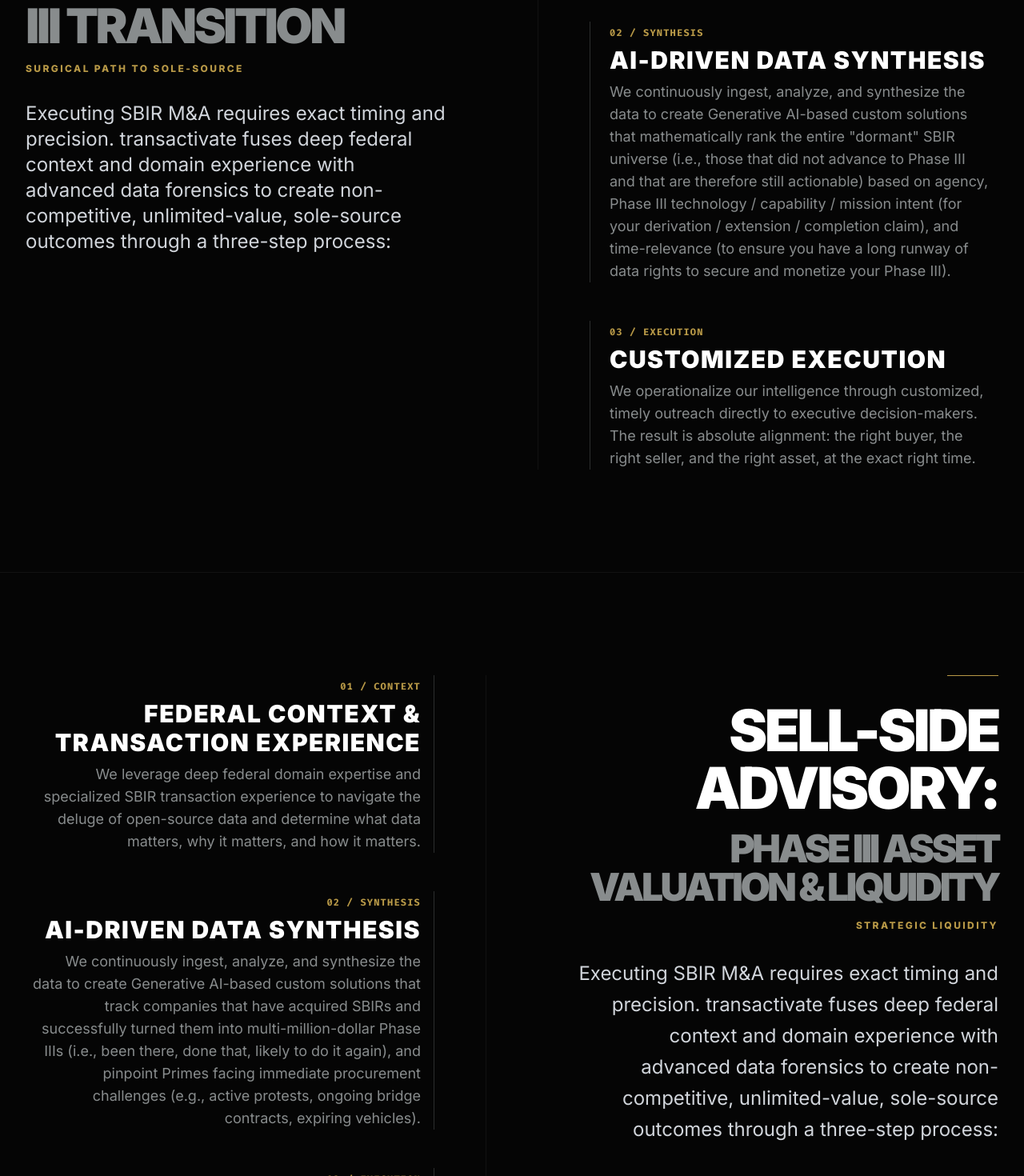
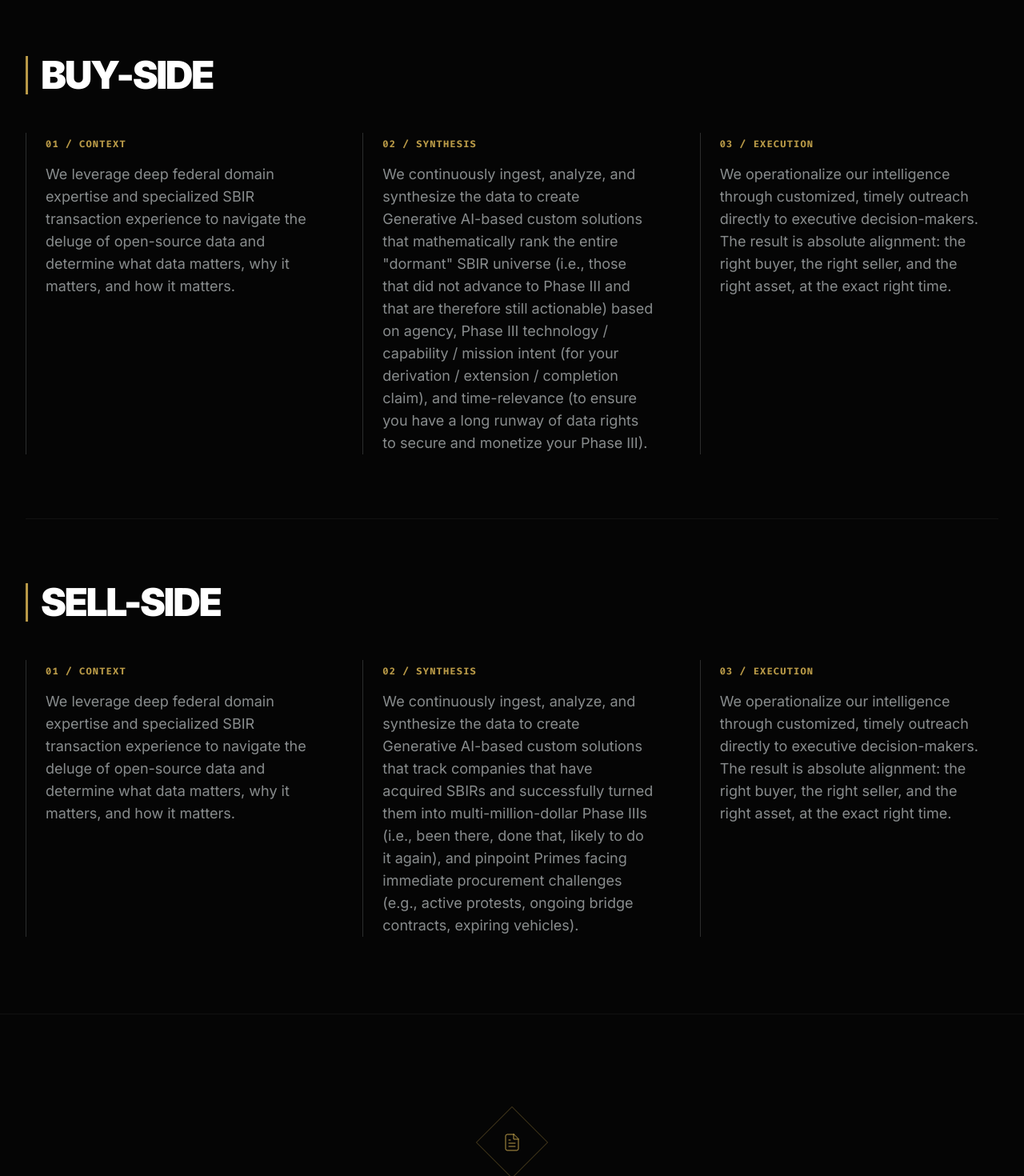
Before and after one commit to transactivate/website, a React (Vite) app: page / in a window 1280 px wide. Shown: the part 1220-2690 px from the top of the page at 80% size. Built offline with nearby package versions, Linux system fonts and the light colour scheme.

Commit message:
Execute strict architectural consolidation: Merge Buy-Side and Sell-Side into a singular Master Methodology component to eliminate narrative redundancy while matching exact White Paper semantics

```diff
--- a/src/App.jsx
+++ b/src/App.jsx
@@ -201,13 +201,7 @@ function App() {
            <LandingKey onNavigate={handleNavClick} />
         </section>
 
-        <section id="buyers">
-           <BuyersKey />
-        </section>
-
-        <section id="sellers">
-           <SellersKey />
-        </section>
+        <MethodologyKey />
 
         <section id="faq">
            <FaqKey />
@@ -282,107 +276,80 @@ const LandingKey = ({ onNavigate }) => (
   </motion.div>
 );
 
-const BuyersKey = () => (
+const MethodologyKey = () => (
+  <section className="py-24 relative z-10 w-full xl:container mx-auto px-6 md:px-8 border-t border-brand-steel/10">
     <motion.div
       initial={{ opacity: 0 }}
       whileInView={{ opacity: 1 }}
       viewport={{ once: true, margin: "-100px" }}
       transition={{ duration: 0.8 }}
-    className="w-full xl:container mx-auto px-6 md:px-8 py-16 md:py-32 border-t border-brand-steel/10"
+      className="flex flex-col mb-16 md:mb-24 text-center max-w-4xl mx-auto"
     >
-    <div className="flex flex-col lg:grid lg:grid-cols-12 gap-8 lg:gap-16">
-      <div className="lg:col-span-6 flex flex-col items-start pr-0 lg:pr-12">
-        <div className="w-16 h-px bg-brand-gold mb-6 md:mb-8"></div>
-        <h2 className="text-4xl sm:text-5xl md:text-6xl lg:text-7xl font-black text-white uppercase tracking-tighter mb-4 leading-[1] md:leading-[0.9] break-words">Buy-Side Advisory:<br/><span className="text-brand-steel text-3xl sm:text-4xl md:text-5xl lg:text-6xl block mt-2">Strategic Phase III Transition</span></h2>
-        <p className="text-brand-gold tracking-[0.1em] md:tracking-[0.2em] text-[10px] md:text-xs uppercase font-bold mb-6 md:mb-8 whitespace-normal">Surgical Path To Sole-Source</p>
-        <p className="text-lg sm:text-xl md:text-2xl text-brand-light_steel font-light leading-relaxed mb-4 md:mb-8 whitespace-normal">
+      <div className="w-16 h-px bg-brand-gold mb-6 md:mb-8 mx-auto"></div>
+      <h2 className="text-4xl sm:text-5xl md:text-6xl lg:text-7xl font-black text-white uppercase tracking-tighter mb-4 leading-[1] md:leading-[0.9] break-words">
+        <span className="lowercase">transactivate</span>'s Role
+      </h2>
+      <p className="text-lg sm:text-xl md:text-2xl text-brand-light_steel font-light leading-relaxed whitespace-normal px-4">
         Executing SBIR M&A requires exact timing and precision. <span className="lowercase">transactivate</span> fuses deep federal context and domain experience with advanced data forensics to create non-competitive, unlimited-value, sole-source outcomes through a three-step process:
       </p>
+    </motion.div>
+
+    <div id="buyers" className="mt-16 scroll-mt-32">
+      <div className="mb-12">
+        <h3 className="text-3xl sm:text-4xl md:text-5xl border-l-[3px] border-brand-gold pl-4 font-black text-white uppercase tracking-tighter break-words">Buy-Side</h3>
       </div>
 
-      <div className="lg:col-span-6 flex flex-col justify-center gap-8 md:gap-12 sm:pl-8 lg:pl-16 lg:border-l border-brand-steel/10">
+      <div className="grid grid-cols-1 lg:grid-cols-3 gap-8 md:gap-12">
         <div className="group border-l border-brand-steel/30 pl-4 sm:pl-6 hover:border-brand-gold transition-colors duration-500">
-           <span className="text-brand-gold font-mono text-[10px] md:text-xs font-bold mb-2 tracking-[0.1em] md:tracking-widest inline-flex break-words">01 / CONTEXT</span>
-           <h3 className="text-2xl md:text-3xl font-black text-white uppercase tracking-wider mb-2 break-words">Federal Context & Transaction Experience</h3>
+           <span className="text-brand-gold font-mono text-[10px] md:text-xs font-bold mb-4 tracking-[0.1em] md:tracking-widest inline-flex break-words">01 / CONTEXT</span>
            <p className="text-brand-steel font-light text-base md:text-lg leading-relaxed whitespace-normal pr-2">
              We leverage deep federal domain expertise and specialized SBIR transaction experience to navigate the deluge of open-source data and determine what data matters, why it matters, and how it matters.
            </p>
         </div>
         <div className="group border-l border-brand-steel/30 pl-4 sm:pl-6 hover:border-brand-gold transition-colors duration-500">
-           <span className="text-brand-gold font-mono text-[10px] md:text-xs font-bold mb-2 tracking-[0.1em] md:tracking-widest inline-flex break-words">02 / SYNTHESIS</span>
-           <h3 className="text-2xl md:text-3xl font-black text-white uppercase tracking-wider mb-2 break-words">AI-Driven Data Synthesis</h3>
+           <span className="text-brand-gold font-mono text-[10px] md:text-xs font-bold mb-4 tracking-[0.1em] md:tracking-widest inline-flex break-words">02 / SYNTHESIS</span>
            <p className="text-brand-steel font-light text-base md:text-lg leading-relaxed whitespace-normal pr-2">
              We continuously ingest, analyze, and synthesize the data to create Generative AI-based custom solutions that mathematically rank the entire "dormant" SBIR universe (i.e., those that did not advance to Phase III and that are therefore still actionable) based on agency, Phase III technology / capability / mission intent (for your derivation / extension / completion claim), and time-relevance (to ensure you have a long runway of data rights to secure and monetize your Phase III).
            </p>
         </div>
         <div className="group border-l border-brand-steel/30 pl-4 sm:pl-6 hover:border-brand-gold transition-colors duration-500">
-           <span className="text-brand-gold font-mono text-[10px] md:text-xs font-bold mb-2 tracking-[0.1em] md:tracking-widest inline-flex break-words">03 / EXECUTION</span>
-           <h3 className="text-2xl md:text-3xl font-black text-white uppercase tracking-wider mb-2 break-words">Customized Execution</h3>
+           <span className="text-brand-gold font-mono text-[10px] md:text-xs font-bold mb-4 tracking-[0.1em] md:tracking-widest inline-flex break-words">03 / EXECUTION</span>
            <p className="text-brand-steel font-light text-base md:text-lg leading-relaxed whitespace-normal pr-2">
              We operationalize our intelligence through customized, timely outreach directly to executive decision-makers. The result is absolute alignment: the right buyer, the right seller, and the right asset, at the exact right time.
            </p>
         </div>
       </div>
     </div>
-  </motion.div>
-);
 
-const SellersKey = () => (
-  <motion.div
-    initial={{ opacity: 0 }}
-    whileInView={{ opacity: 1 }}
-    viewport={{ once: true, margin: "-100px" }}
-    transition={{ duration: 0.8 }}
-    className="w-full xl:container mx-auto px-6 md:px-8 py-16 md:py-32 border-t border-brand-steel/10"
-  >
-    <div className="flex flex-col-reverse lg:grid lg:grid-cols-12 gap-8 lg:gap-16">
+    <hr className="border-brand-steel/10 my-20 w-full" />
 
-      {/* Mobile Title (shows first on small screens) */}
-      <div className="lg:hidden col-span-12 flex flex-col items-start pr-0">
-        <div className="w-16 h-px bg-brand-gold mb-6"></div>
-        <h2 className="text-4xl sm:text-5xl font-black text-white uppercase tracking-tighter mb-4 leading-[1] md:leading-[0.9] break-words">Sell-Side Advisory:<br/><span className="text-brand-steel text-2xl sm:text-3xl block mt-2 whitespace-normal">Phase III Asset Valuation & Liquidity</span></h2>
-        <p className="text-brand-gold tracking-[0.1em] md:tracking-[0.2em] text-[10px] uppercase font-bold mb-4 whitespace-normal">Strategic Liquidity</p>
-        <p className="text-lg sm:text-xl text-brand-light_steel font-light leading-relaxed whitespace-normal pr-2">
-          Executing SBIR M&A requires exact timing and precision. <span className="lowercase">transactivate</span> fuses deep federal context and domain experience with advanced data forensics to create non-competitive, unlimited-value, sole-source outcomes through a three-step process:
-        </p>
+    <div id="sellers" className="scroll-mt-32">
+      <div className="mb-12">
+        <h3 className="text-3xl sm:text-4xl md:text-5xl border-l-[3px] border-brand-gold pl-4 font-black text-white uppercase tracking-tighter break-words">Sell-Side</h3>
       </div>
 
-      <div className="lg:col-span-6 flex flex-col justify-center gap-8 md:gap-12 sm:pr-8 lg:pr-16 lg:border-r border-brand-steel/10 relative text-left lg:text-right">
-        <div className="group border-l lg:border-l-0 lg:border-r border-brand-steel/30 pl-4 lg:pl-0 lg:pr-4 sm:pl-6 lg:sm:pr-6 hover:border-brand-gold transition-colors duration-500">
-           <span className="text-brand-gold font-mono text-[10px] md:text-xs font-bold mb-2 tracking-[0.1em] md:tracking-widest inline-flex break-words">01 / CONTEXT</span>
-           <h3 className="text-2xl md:text-3xl font-black text-white uppercase tracking-wider mb-2 break-words">Federal Context & Transaction Experience</h3>
-           <p className="text-brand-steel font-light text-base md:text-lg leading-relaxed whitespace-normal lg:pl-2">
+      <div className="grid grid-cols-1 lg:grid-cols-3 gap-8 md:gap-12">
+        <div className="group border-l border-brand-steel/30 pl-4 sm:pl-6 hover:border-brand-gold transition-colors duration-500">
+           <span className="text-brand-gold font-mono text-[10px] md:text-xs font-bold mb-4 tracking-[0.1em] md:tracking-widest inline-flex break-words">01 / CONTEXT</span>
+           <p className="text-brand-steel font-light text-base md:text-lg leading-relaxed whitespace-normal pr-2">
              We leverage deep federal domain expertise and specialized SBIR transaction experience to navigate the deluge of open-source data and determine what data matters, why it matters, and how it matters.
            </p>
         </div>
-        <div className="group border-l lg:border-l-0 lg:border-r border-brand-steel/30 pl-4 lg:pl-0 lg:pr-4 sm:pl-6 lg:sm:pr-6 hover:border-brand-gold transition-colors duration-500">
-           <span className="text-brand-gold font-mono text-[10px] md:text-xs font-bold mb-2 tracking-[0.1em] md:tracking-widest inline-flex break-words">02 / SYNTHESIS</span>
-           <h3 className="text-2xl md:text-3xl font-black text-white uppercase tracking-wider mb-2 break-words">AI-Driven Data Synthesis</h3>
-           <p className="text-brand-steel font-light text-base md:text-lg leading-relaxed whitespace-normal lg:pl-2">
+        <div className="group border-l border-brand-steel/30 pl-4 sm:pl-6 hover:border-brand-gold transition-colors duration-500">
+           <span className="text-brand-gold font-mono text-[10px] md:text-xs font-bold mb-4 tracking-[0.1em] md:tracking-widest inline-flex break-words">02 / SYNTHESIS</span>
+           <p className="text-brand-steel font-light text-base md:text-lg leading-relaxed whitespace-normal pr-2">
              We continuously ingest, analyze, and synthesize the data to create Generative AI-based custom solutions that track companies that have acquired SBIRs and successfully turned them into multi-million-dollar Phase IIIs (i.e., been there, done that, likely to do it again), and pinpoint Primes facing immediate procurement challenges (e.g., active protests, ongoing bridge contracts, expiring vehicles).
            </p>
         </div>
-        <div className="group border-l lg:border-l-0 lg:border-r border-brand-steel/30 pl-4 lg:pl-0 lg:pr-4 sm:pl-6 lg:sm:pr-6 hover:border-brand-gold transition-colors duration-500">
-           <span className="text-brand-gold font-mono text-[10px] md:text-xs font-bold mb-2 tracking-[0.1em] md:tracking-widest inline-flex break-words">03 / EXECUTION</span>
-           <h3 className="text-2xl md:text-3xl font-black text-white uppercase tracking-wider mb-2 break-words">Customized Execution</h3>
-           <p className="text-brand-steel font-light text-base md:text-lg leading-relaxed whitespace-normal lg:pl-2">
+        <div className="group border-l border-brand-steel/30 pl-4 sm:pl-6 hover:border-brand-gold transition-colors duration-500">
+           <span className="text-brand-gold font-mono text-[10px] md:text-xs font-bold mb-4 tracking-[0.1em] md:tracking-widest inline-flex break-words">03 / EXECUTION</span>
+           <p className="text-brand-steel font-light text-base md:text-lg leading-relaxed whitespace-normal pr-2">
              We operationalize our intelligence through customized, timely outreach directly to executive decision-makers. The result is absolute alignment: the right buyer, the right seller, and the right asset, at the exact right time.
            </p>
         </div>
       </div>
-
-      {/* Desktop Title (right aligned) */}
-      <div className="hidden lg:flex lg:col-span-6 flex-col items-end text-right pl-0 lg:pl-12">
-        <div className="w-16 h-px bg-brand-gold mb-8 ml-auto"></div>
-        <h2 className="text-6xl lg:text-7xl font-black text-white uppercase tracking-tighter mb-4 leading-[0.9]">Sell-Side Advisory:<br/><span className="text-brand-steel text-4xl lg:text-5xl block mt-4">Phase III Asset Valuation & Liquidity</span></h2>
-        <p className="text-brand-gold tracking-[0.2em] text-xs uppercase font-bold mb-8">Strategic Liquidity</p>
-        <p className="text-2xl text-brand-light_steel font-light leading-relaxed text-right">
-          Executing SBIR M&A requires exact timing and precision. <span className="lowercase">transactivate</span> fuses deep federal context and domain experience with advanced data forensics to create non-competitive, unlimited-value, sole-source outcomes through a three-step process:
-        </p>
     </div>
-
-    </div>
-  </motion.div>
+  </section>
 );
 
 
```
Lines whose indentation alone changed are shown as unchanged.
